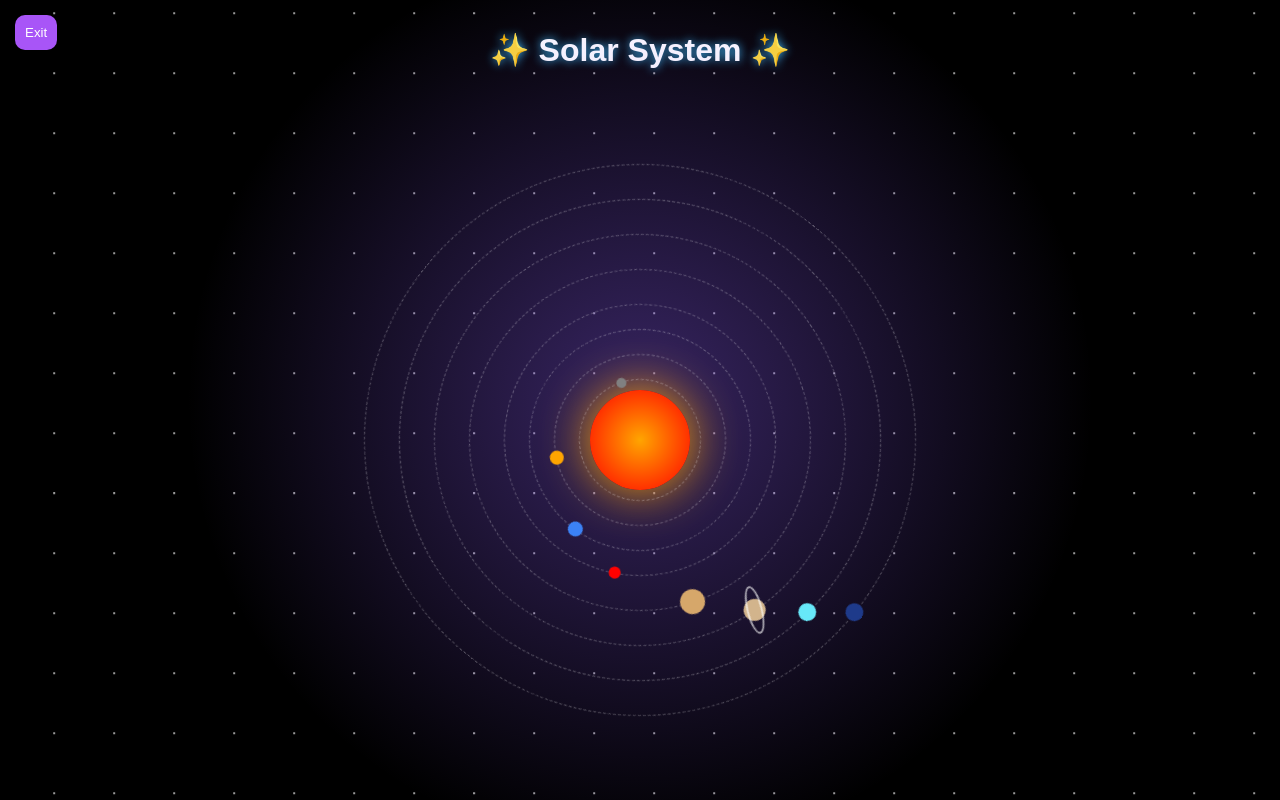
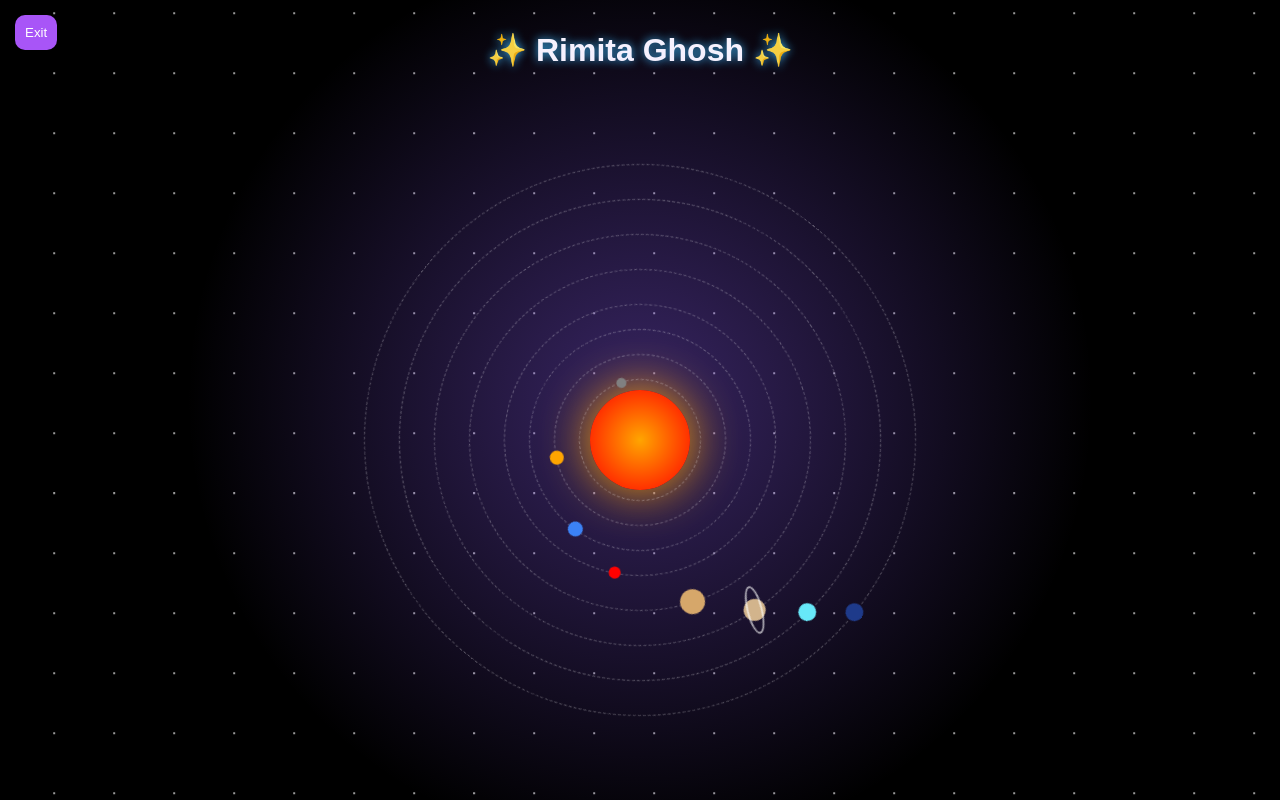
Before and after one commit to rimi-sudo434/my-portfolio, a React (Create React App) app: page / in a window 1280 px wide. Both pictures are taken after a click on the button "🌌 Explore My Universe". Built offline with nearby package versions, Linux system fonts and the light colour scheme.

Commit message:
Update space name from 'Solar System' to 'Rimita Ghosh'

```diff
--- a/src/App.js
+++ b/src/App.js
@@ -65,7 +65,7 @@ function App() {
       {galaxy && (
         <div className="universe">
 
-          <h1 className="spaceName glowText">✨ Solar System ✨</h1>
+          <h1 className="spaceName glowText">✨ Rimita Ghosh ✨</h1>
 
           <button className="backBtn fixBtn" onClick={() => setGalaxy(false)}>
             Exit
```
